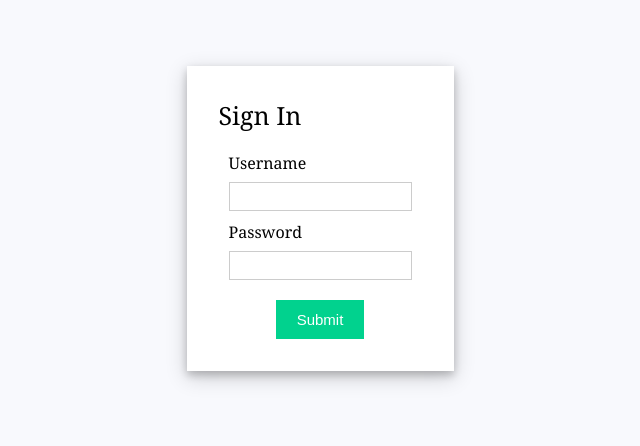
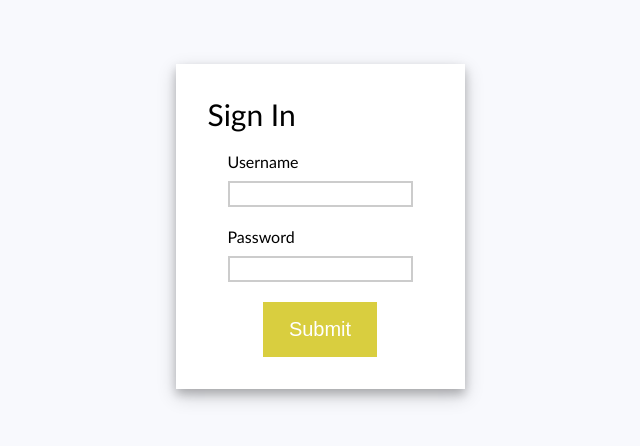
Before and after one commit to Marcostrejo23/login-form-react, a React (Create React App) app: page / in a window 1280 px wide. Shown: the part 182-628 px from the top of the page, without its empty margins (320-960 px from the left). Built offline with nearby package versions, Linux system fonts and the light colour scheme.

Commit message:
styling changes

```diff
--- a/src/App.css
+++ b/src/App.css
@@ -1,33 +1,30 @@
 .app {
-  font-family: sans-serif;
   display: flex;
   align-items: center;
   justify-content: center;
   flex-direction: column;
-  gap: 20px;
   height: 100vh;
-  font-family: Cambria, Cochin, Georgia, Times, "Times New Roman", serif;
+  font-family:'Gill Sans', 'Gill Sans MT', Calibri, 'Trebuchet MS', sans-serif;
   background-color: #f8f9fd;
 }
 
 input[type="text"],
 input[type="password"] {
-  height: 25px;
-  border: 1px solid rgba(0, 0, 0, 0.2);
+  height: 20px;
+  border: 2px solid rgba(0, 0, 0, 0.2);
 }
 
 input[type="submit"] {
-  margin-top: 10px;
   cursor: pointer;
-  font-size: 15px;
-  background: #01d28e;
-  border: 1px solid #01d28e;
+  font-size: 20px;
+  background: #D9CE3F;
+  border: 1px solid #D9CE3F;
   color: #fff;
-  padding: 10px 20px;
+  padding: 15px 25px;
 }
 
 input[type="submit"]:hover {
-  background: #6cf0c2;
+  background: #D9CE3F;
 }
 
 .button-container {
@@ -38,7 +35,7 @@
 .login-form {
   background-color: white;
   padding: 2rem;
-  box-shadow: 0 4px 8px 0 rgba(0, 0, 0, 0.2), 0 6px 20px 0 rgba(0, 0, 0, 0.19);
+  box-shadow: 0 5px 9px 0 rgba(0, 0, 0, 0.2), 0 7px 18px 0 rgba(0, 0, 0, 0.19);
 }
 
 .list-container {
@@ -47,17 +44,17 @@
 
 .error {
   color: red;
-  font-size: 12px;
+  font-size: 15px;
 }
 
 .title {
-  font-size: 25px;
+  font-size: 30px;
   margin-bottom: 20px;
 }
 
 .input-container {
   display: flex;
   flex-direction: column;
-  gap: 8px;
-  margin: 10px;
+  gap: 10px;
+  margin: 20px;
 }
--- a/src/App.js
+++ b/src/App.js
@@ -9,14 +9,10 @@
   const [isSubmitted, setIsSubmitted] = useState(false);
 
   // User Login info
-  const database = [
+  const testDatabase = [
     {
       username: "user1",
       password: "password1",
-    },
-    {
-      username: "user2",
-      password: "password2",
     },
   ];
 
@@ -32,7 +28,7 @@
     var { uname, pass } = document.forms[0];
 
     // Find user login info
-    const userData = database.find((user) => user.username === uname.value);
+    const userData = testDatabase.find((user) => user.username === uname.value);
 
     // Compare user info
     if (userData) {
--- a/src/index.css
+++ b/src/index.css
@@ -1,13 +1,11 @@
-body {
-  margin: 0;
-  font-family: -apple-system, BlinkMacSystemFont, 'Segoe UI', 'Roboto', 'Oxygen',
-    'Ubuntu', 'Cantarell', 'Fira Sans', 'Droid Sans', 'Helvetica Neue',
-    sans-serif;
-  -webkit-font-smoothing: antialiased;
-  -moz-osx-font-smoothing: grayscale;
-}
-
-code {
-  font-family: source-code-pro, Menlo, Monaco, Consolas, 'Courier New',
+/* body {
+  margin: 0; */
+  /* font-family: sans-serif; */
+  /* -webkit-font-smoothing: antialiased; */
+  /* -moz-osx-font-smoothing: grayscale; */
+/* } */
+/*
+code { */
+  /* font-family: source-code-pro, Menlo, Monaco, Consolas, 'Courier New',
     monospace;
-}
+} */
```
